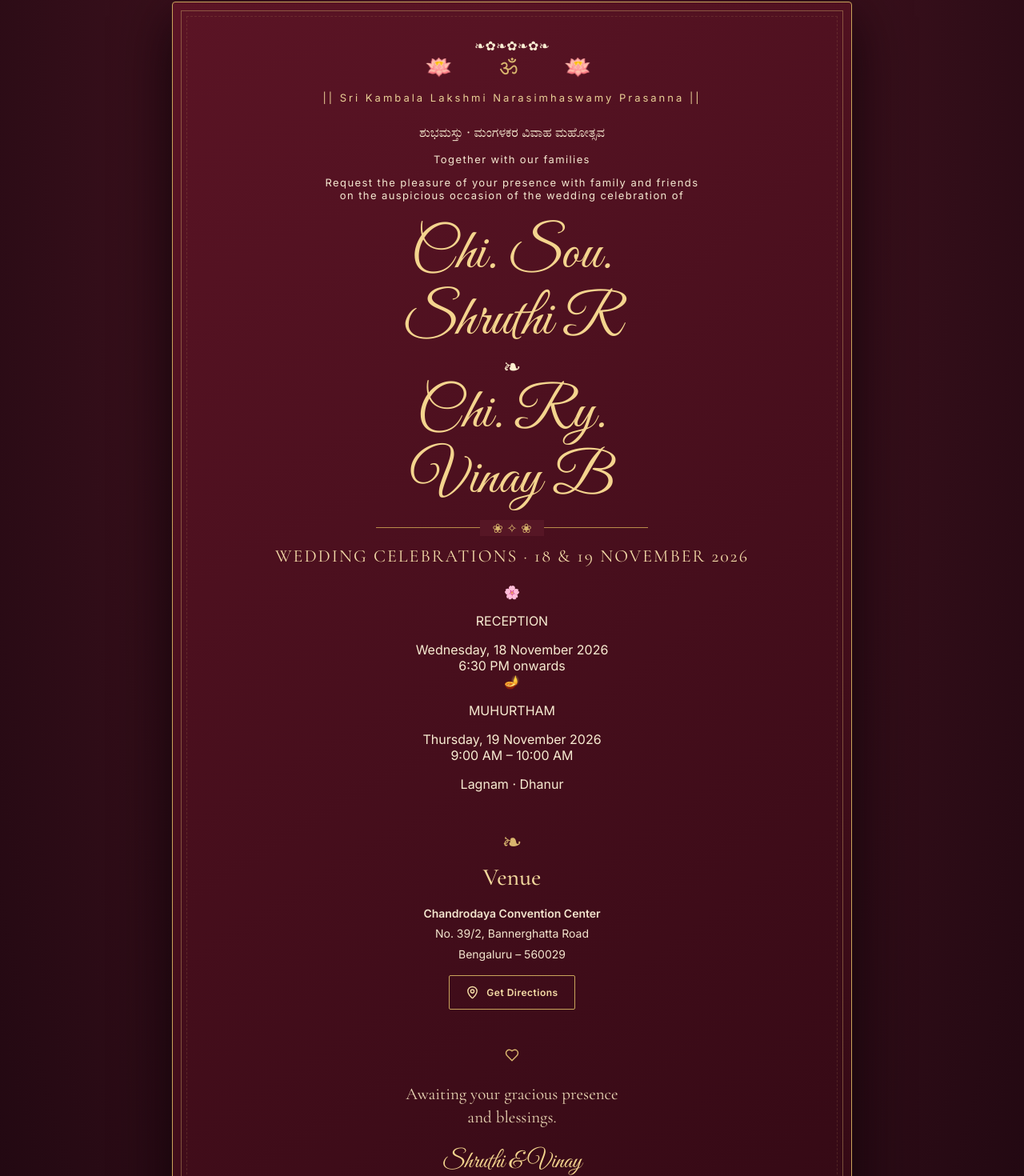
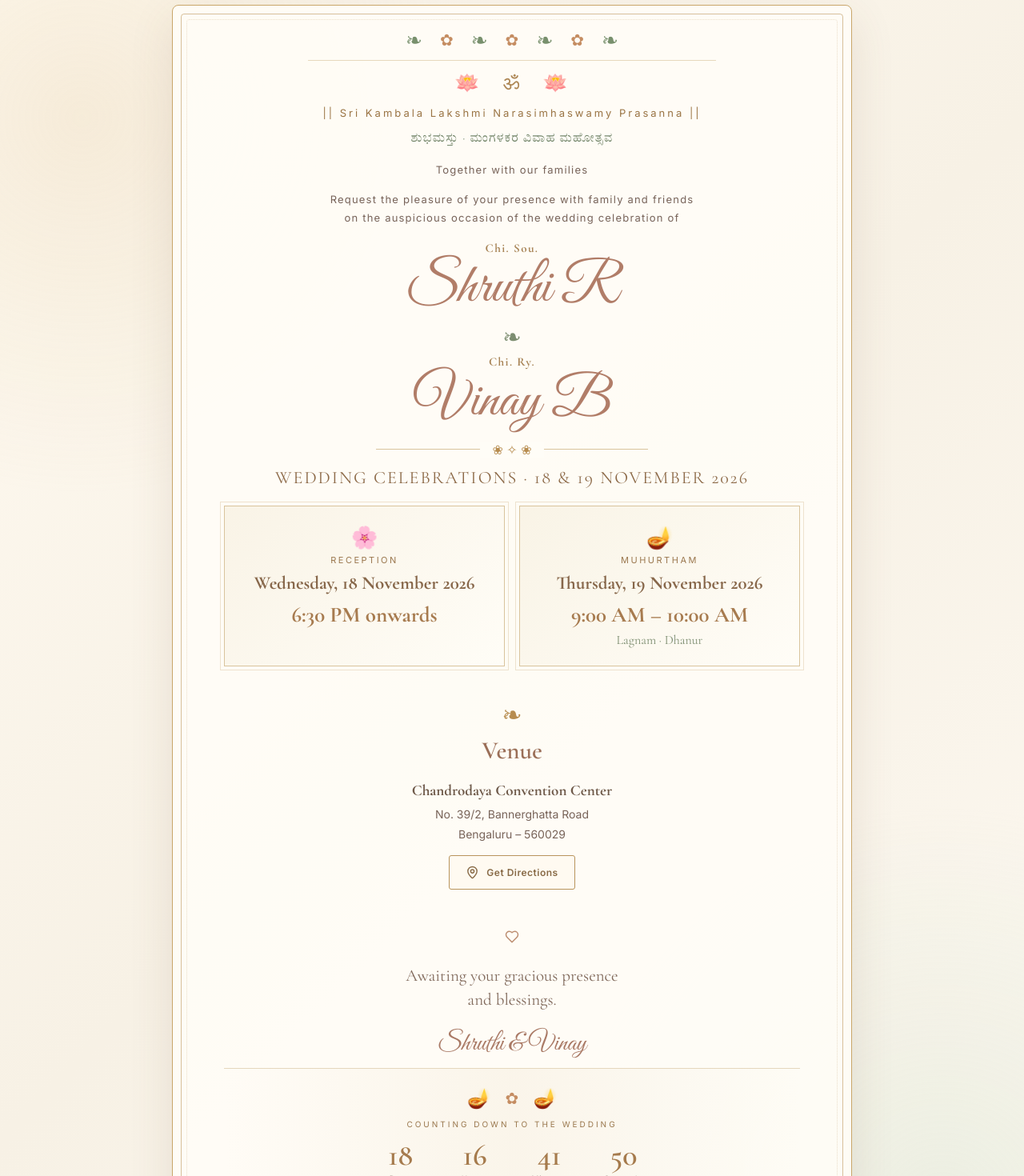
Before and after one commit to Prav2221/Shruthi-Vinay-Invitation, a React (Vite) app: page / in a window 1280 px wide. Shown: the part 28-1498 px from the top of the page at 80% size. Built offline with nearby package versions, Linux system fonts and the light colour scheme.

Commit message:
style.css

```diff
--- a/src/style.css
+++ b/src/style.css
@@ -1,16 +1,353 @@
-:root{font-family:Inter,sans-serif;color:#f8ecd2;background:#240810;font-synthesis:none}
-*{box-sizing:border-box}body{margin:0;background:radial-gradient(ellipse at top,#722638 0,#3a101c 45%,#1e0710 100%);min-height:100vh}
-main{padding:30px 14px 12px}.frame{max-width:850px;margin:auto;position:relative;overflow:hidden;text-align:center;padding:44px clamp(18px,5vw,64px) 40px;background:linear-gradient(145deg,rgba(92,20,37,.96),rgba(48,8,19,.98));border:1px solid #c9a45c;box-shadow:0 18px 70px #100309;border-radius:4px}
-.frame:before,.frame:after{content:"";position:absolute;inset:10px;border:1px solid rgba(214,180,111,.42);pointer-events:none}
-.frame:after{inset:17px;border-style:dashed;opacity:.35}
-.top-ornament,.bottom-ornament{color:#d9b66e;font-size:27px;letter-spacing:9px}.eyebrow{color:#e9cf96;font-size:13px;letter-spacing:3px;margin:14px 0 25px}.intro,.invite-copy{color:#f4e7d0;letter-spacing:1.4px;font-size:13px}
-h1{font-family:'Cormorant Garamond',serif;font-size:clamp(48px,9vw,82px);font-weight:500;line-height:.82;margin:16px 0 22px;color:#f3d89b;letter-spacing:2px}h1 span{font-family:'Great Vibes',cursive;font-size:1.02em;font-weight:400;letter-spacing:0}
-.names{display:flex;flex-direction:column;align-items:center;margin:25px 0 15px;color:#f4d48e}.names span{font-family:'Great Vibes',cursive;font-size:clamp(48px,8vw,72px);line-height:1.15}.names i{font-family:'Cormorant Garamond',serif;font-size:27px;font-style:normal;color:#fff0d0}
-.divider{color:#d5b16b;margin:18px auto 12px;max-width:340px;border-top:1px solid #b98c4b;line-height:0}.divider b{background:#561625;padding:0 15px;font-weight:400}.date-label{font-family:'Cormorant Garamond',serif;color:#f4dca9;font-size:22px;letter-spacing:2px;margin:22px 0}
-.details{display:grid;grid-template-columns:repeat(3,1fr);gap:12px;margin:26px 0 36px}.details div{padding:16px 9px;border-left:1px solid #9b713e}.details div:first-child{border:0}.details svg{color:#e0bd78;width:21px;height:21px;display:block;margin:0 auto 9px}.details small{display:block;color:#d7b779;letter-spacing:2px;font-size:10px;margin-bottom:8px}.details strong{font-family:'Cormorant Garamond',serif;font-size:19px;font-weight:500;color:#fff0d4}
-.count-section{border-top:1px solid rgba(214,180,111,.4);border-bottom:1px solid rgba(214,180,111,.4);padding:22px 0}.section-label{font-size:10px;letter-spacing:3px;color:#d8b978}.countdown{display:flex;justify-content:center;gap:clamp(10px,4vw,35px)}.count-box{min-width:58px;display:flex;flex-direction:column}.count-box strong{font-family:'Cormorant Garamond',serif;font-size:38px;color:#f4d48e;font-weight:500}.count-box span{font-size:10px;letter-spacing:1px;color:#e9d8b8}
-.venue{padding:28px 0}.mini-flourish{font-size:30px;color:#d9b66e}.venue h2{font-family:'Cormorant Garamond',serif;font-weight:500;font-size:30px;color:#f2d89d;margin:8px 0}.venue p{line-height:1.8;color:#f3e5ce;font-size:14px}
-.button{border:0;text-decoration:none;display:inline-flex;align-items:center;justify-content:center;gap:9px;padding:12px 20px;border-radius:2px;font:600 12px Inter,sans-serif;letter-spacing:.5px;cursor:pointer;transition:.2s}.outline{border:1px solid #c9a45c;color:#f5dca6;background:transparent}.gold{background:#d3ad68;color:#35101b}.button:hover{transform:translateY(-2px);filter:brightness(1.1)}
 
-.closing{padding:20px 0 10px;color:#e9d6b4}.closing svg{color:#d9b66e}.closing p{font-family:'Cormorant Garamond',serif;font-size:21px;line-height:1.4}.closing strong{font-family:'Great Vibes',cursive;font-size:30px;color:#f3d48e;font-weight:400}.actions{display:flex;justify-content:center;gap:12px;flex-wrap:wrap;margin:18px 0 8px}.bottom-ornament{margin-top:24px}footer{text-align:center;color:#c6a978;font-size:10px;letter-spacing:1px;padding:18px}
-@media(max-width:600px){main{padding:12px 8px}.frame{padding:28px 18px}.details{grid-template-columns:1fr;gap:0}.details div,.details div:first-child{border:0;border-bottom:1px solid rgba(214,180,111,.25);padding:14px}.details div:last-child{border:0}.date-label{font-size:18px}.count-box strong{font-size:31px}.count-box{min-width:48px}}
+:root{
+  font-family:Inter,sans-serif;
+  color:#59463d;
+  background:#fbf7ef;
+  font-synthesis:none;
+}
+*{box-sizing:border-box}
+body{
+  margin:0;
+  min-height:100vh;
+  background:
+    radial-gradient(circle at 8% 10%,rgba(220,190,139,.22),transparent 24%),
+    radial-gradient(circle at 92% 88%,rgba(194,215,190,.28),transparent 26%),
+    linear-gradient(135deg,#fffaf1 0%,#f7f1e5 48%,#fdf9f2 100%);
+}
+main{padding:34px 14px 14px}
+.frame{
+  max-width:850px;
+  margin:auto;
+  position:relative;
+  overflow:hidden;
+  text-align:center;
+  padding:46px clamp(18px,5vw,66px) 42px;
+  background:rgba(255,253,247,.94);
+  border:1px solid #c9a66a;
+  box-shadow:0 18px 55px rgba(105,78,49,.12);
+  border-radius:8px;
+}
+.frame:before,.frame:after{
+  content:"";
+  position:absolute;
+  inset:10px;
+  border:1px solid rgba(183,143,81,.55);
+  border-radius:4px;
+  pointer-events:none;
+}
+.frame:after{inset:17px;border-style:dotted;opacity:.48}
+.top-ornament,.bottom-ornament{
+  color:#b78c4f;
+  font-size:28px;
+  letter-spacing:9px;
+}
+.eyebrow{
+  color:#9a7444;
+  font-size:13px;
+  letter-spacing:3px;
+  margin:14px 0 25px;
+}
+.intro,.invite-copy{
+  color:#78645a;
+  letter-spacing:1.2px;
+  font-size:13px;
+}
+h1{
+  font-family:'Cormorant Garamond',serif;
+  font-size:clamp(48px,9vw,82px);
+  font-weight:500;
+  line-height:.86;
+  margin:16px 0 22px;
+  color:#9b7550;
+  letter-spacing:2px;
+}
+h1 span{
+  font-family:'Great Vibes',cursive;
+  font-size:1.02em;
+  font-weight:400;
+  letter-spacing:0;
+  color:#b77d72;
+}
+.names{
+  display:flex;
+  flex-direction:column;
+  align-items:center;
+  margin:25px 0 15px;
+  color:#9b6f58;
+}
+.names span{
+  font-family:'Great Vibes',cursive;
+  font-size:clamp(48px,8vw,72px);
+  line-height:1.15;
+}
+.names i{
+  font-family:'Cormorant Garamond',serif;
+  font-size:27px;
+  font-style:normal;
+  color:#b8955c;
+}
+.divider{
+  color:#b78c4f;
+  margin:18px auto 12px;
+  max-width:340px;
+  border-top:1px solid #d9c49d;
+  line-height:0;
+}
+.divider b{background:#fffdf7;padding:0 15px;font-weight:400}
+.date-label{
+  font-family:'Cormorant Garamond',serif;
+  color:#8c6947;
+  font-size:22px;
+  letter-spacing:2px;
+  margin:22px 0;
+}
+.details{
+  display:grid;
+  grid-template-columns:repeat(3,1fr);
+  gap:12px;
+  margin:26px 0 36px;
+}
+.details div{padding:16px 9px;border-left:1px solid #e4d7bd}
+.details div:first-child{border:0}
+.details svg{
+  color:#b78c4f;
+  width:21px;height:21px;
+  display:block;margin:0 auto 9px;
+}
+.details small{
+  display:block;color:#a17c4e;
+  letter-spacing:2px;font-size:10px;margin-bottom:8px;
+}
+.details strong{
+  font-family:'Cormorant Garamond',serif;
+  font-size:19px;font-weight:600;color:#665047;
+}
+.count-section{
+  border-top:1px solid #e5d7bd;
+  border-bottom:1px solid #e5d7bd;
+  padding:22px 0;
+  background:linear-gradient(90deg,transparent,rgba(238,226,203,.28),transparent);
+}
+.section-label{font-size:10px;letter-spacing:3px;color:#9a784e}
+.countdown{display:flex;justify-content:center;gap:clamp(10px,4vw,35px)}
+.count-box{min-width:58px;display:flex;flex-direction:column}
+.count-box strong{
+  font-family:'Cormorant Garamond',serif;
+  font-size:38px;color:#a67b4d;font-weight:600;
+}
+.count-box span{font-size:10px;letter-spacing:1px;color:#8a7468}
+.venue{padding:30px 0}
+.mini-flourish{font-size:30px;color:#b78c4f}
+.venue h2{
+  font-family:'Cormorant Garamond',serif;
+  font-weight:600;font-size:31px;color:#9b6f58;margin:8px 0;
+}
+.venue p{line-height:1.8;color:#78645a;font-size:14px}
+.button{
+  border:0;text-decoration:none;display:inline-flex;
+  align-items:center;justify-content:center;gap:9px;
+  padding:12px 20px;border-radius:3px;
+  font:600 12px Inter,sans-serif;letter-spacing:.5px;
+  cursor:pointer;transition:.2s;
+}
+.outline{border:1px solid #b9945c;color:#896b47;background:#fffaf1}
+.gold{background:#b98e55;color:#fffdf7;box-shadow:0 5px 14px rgba(153,113,61,.16)}
+.button:hover{transform:translateY(-2px);filter:brightness(1.04)}
+.closing{padding:20px 0 10px;color:#80695b}
+.closing svg{color:#bd8e72}
+.closing p{
+  font-family:'Cormorant Garamond',serif;
+  font-size:21px;line-height:1.4;color:#80695b;
+}
+.closing strong{
+  font-family:'Great Vibes',cursive;
+  font-size:30px;color:#a97965;font-weight:400;
+}
+.actions{display:flex;justify-content:center;gap:12px;flex-wrap:wrap;margin:18px 0 8px}
+.bottom-ornament{margin-top:24px}
+footer{text-align:center;color:#9b815e;font-size:10px;letter-spacing:1px;padding:18px}
+@media(max-width:600px){
+  main{padding:12px 8px}
+  .frame{padding:28px 18px}
+  .details{grid-template-columns:1fr;gap:0}
+  .details div,.details div:first-child{
+    border:0;border-bottom:1px solid #eee3d0;padding:14px
+  }
+  .details div:last-child{border:0}
+  .date-label{font-size:18px}
+  .count-box strong{font-size:31px}
+  .count-box{min-width:48px}
+}
+
+
+/* South Indian wedding-inspired decorative details */
+.toran{
+  display:flex;
+  align-items:center;
+  justify-content:center;
+  gap:clamp(8px,2.8vw,22px);
+  color:#78906d;
+  font-size:clamp(18px,3vw,25px);
+  margin:-18px auto 12px;
+  padding:0 0 10px;
+  max-width:510px;
+  border-bottom:1px solid #e7d9bd;
+}
+.toran b{
+  color:#c58d62;
+  font-size:.8em;
+  font-weight:400;
+}
+.top-ornament{
+  color:#ad8654;
+  font-size:25px;
+  letter-spacing:2px;
+  margin:7px 0 2px;
+}
+.regional-blessing{
+  color:#718468;
+  font-family:'Cormorant Garamond',serif;
+  font-size:16px;
+  letter-spacing:1.2px;
+  margin:-12px 0 22px;
+}
+.lamp-row{
+  display:flex;
+  justify-content:center;
+  align-items:center;
+  gap:18px;
+  font-size:24px;
+  margin:0 0 12px;
+}
+.lamp-row span{color:#c58d62;font-size:20px}
+.bottom-ornament{
+  color:#b78c4f;
+  font-size:24px;
+}
+@media(max-width:600px){
+  .toran{gap:9px;font-size:18px;margin-top:-8px}
+  .regional-blessing{font-size:14px}
+}
+
+
+/* Invitation-card typography and South Indian ceremonial accents */
+.family-heading{
+  font-family:'Cormorant Garamond',serif;
+  font-size:clamp(19px,3vw,25px);
+  font-weight:700;
+  color:#6e5949;
+  margin:16px 0 5px;
+}
+.family-address{
+  color:#817065;
+  font-family:'Cormorant Garamond',serif;
+  font-size:16px;
+  line-height:1.45;
+  margin:0 0 22px;
+}
+.invite-copy{line-height:1.8;margin:18px 0 8px}
+.names{margin:16px 0 10px}
+.names .traditional-title{
+  font-family:'Cormorant Garamond',serif;
+  font-size:15px;
+  font-weight:700;
+  letter-spacing:1.4px;
+  color:#a78355;
+  line-height:1.3;
+}
+.names span:not(.traditional-title){
+  font-size:clamp(48px,8vw,70px);
+  color:#b17d68;
+}
+.names .sacred-symbol{
+  font-size:28px;
+  color:#7c8d70;
+  margin:4px 0;
+}
+.groom-family{
+  font-family:'Cormorant Garamond',serif;
+  font-size:19px;
+  font-weight:700;
+  color:#6e5949;
+  margin:10px 0 18px;
+}
+.event-card{
+  max-width:470px;
+  margin:20px auto 10px;
+  padding:20px 18px;
+  border:1px solid #d9c49d;
+  outline:1px solid rgba(183,143,81,.24);
+  outline-offset:4px;
+  background:linear-gradient(135deg,rgba(246,239,222,.65),rgba(255,253,247,.88));
+}
+.event-icon{font-size:27px;margin-bottom:5px}
+.event-caption{
+  color:#9b784f;
+  font-size:11px;
+  letter-spacing:2.5px;
+  margin:0 0 8px;
+}
+.event-time{
+  font-family:'Cormorant Garamond',serif;
+  font-size:clamp(25px,4vw,33px);
+  color:#87674a;
+  font-weight:700;
+}
+.event-note{color:#7c8d70;font-family:'Cormorant Garamond',serif;font-size:17px;margin:5px 0 0}
+.venue h2{font-family:'Cormorant Garamond',serif;font-size:31px;color:#9b6f58;margin:8px 0}
+.venue p strong{color:#6e5949;font-family:'Cormorant Garamond',serif;font-size:19px}
+.closing-families{
+  font-size:16px!important;
+  line-height:1.55!important;
+  margin:8px 0!important;
+}
+.couple-signoff{font-size:32px!important}
+@media(max-width:600px){
+  .family-address{font-size:15px}
+  .desktop-break{display:none}
+  .event-card{margin:18px 8px}
+}
+
+.event-date{
+  font-family:'Cormorant Garamond',serif;
+  font-size:clamp(22px,3.8vw,29px);
+  color:#87674a;
+  font-weight:700;
+}
+
+
+.event-schedule{
+  display:grid;
+  grid-template-columns:repeat(2,minmax(0,1fr));
+  gap:18px;
+  max-width:720px;
+  margin:22px auto 12px;
+}
+.event-card{
+  max-width:none;
+  min-width:0;
+  margin:0;
+  padding:22px 14px;
+  border:1px solid #d9c49d;
+  outline:1px solid rgba(183,143,81,.24);
+  outline-offset:4px;
+  background:linear-gradient(135deg,rgba(246,239,222,.65),rgba(255,253,247,.88));
+}
+.event-date{
+  font-family:'Cormorant Garamond',serif;
+  font-size:clamp(18px,2.5vw,23px);
+  color:#87674a;
+  font-weight:700;
+  line-height:1.3;
+}
+.event-time{
+  font-family:'Cormorant Garamond',serif;
+  font-size:clamp(21px,3vw,27px);
+  color:#a77b4f;
+  font-weight:700;
+  margin-top:7px;
+}
+.event-note{color:#7c8d70;font-family:'Cormorant Garamond',serif;font-size:16px;margin:5px 0 0}
+@media(max-width:600px){
+  .event-schedule{grid-template-columns:1fr;gap:18px;margin-left:8px;margin-right:8px}
+}
```
